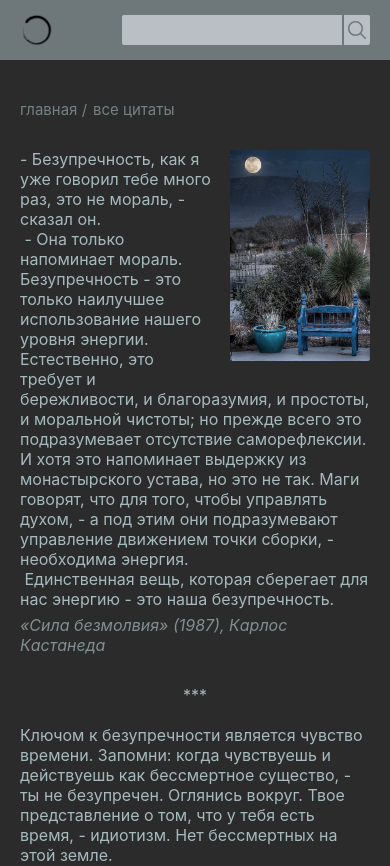
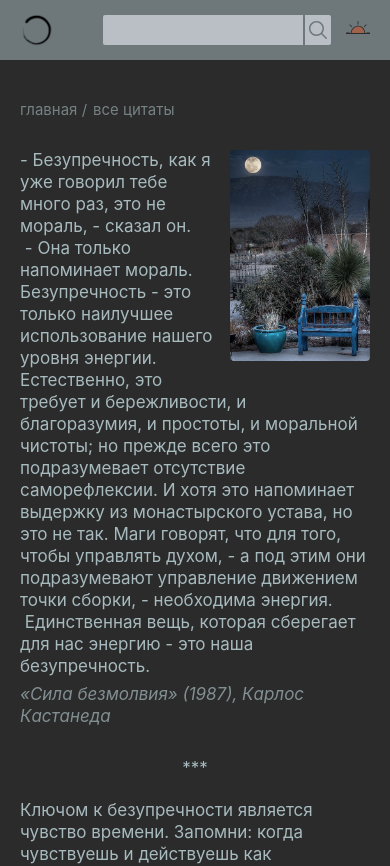
Before and after one commit to Anna-fog/quotes, a Vue app: page /#/castaneda in a window 390 px wide. Shown: the top 866 px of the page. Built offline with nearby package versions, Linux system fonts and the light colour scheme.

Commit message:
feat: add color modes

```diff
--- a/package.json
+++ b/package.json
@@ -12,6 +12,7 @@
     "lint": "eslint . --ext .vue,.js,.jsx,.cjs,.mjs,.ts,.tsx,.cts,.mts --fix --ignore-path .gitignore"
   },
   "dependencies": {
+    "@vueuse/core": "^9.11.1",
     "pinia": "^2.0.28",
     "vue": "^3.2.45",
     "vue-router": "^4.1.6"
--- a/src/App.vue
+++ b/src/App.vue
@@ -32,10 +32,6 @@ const router = useRouter()
   width: 100px;
   height: auto;
   animation: wind ease-in-out 5s;
-
-  @media (max-width: 560px) {
-    bottom: 50px;
-  }
 }
 
 @keyframes wind {
--- a/src/assets/base.scss
+++ b/src/assets/base.scss
@@ -2,23 +2,75 @@
   --rolling-stone: #6E777A;
   --mine-shaft: #2B2B2B;
   --tower-gray: #A7BABE;
+  --light-tower-gray: rgba(167, 186, 190, 0.6);
   --submarine: #B9BFC5;
   --gray-chateau: #A9B0B6;
   --shuttle-gray: #545e62;
   --limes-spuce: #33474f;
   --cape-cod: #383a3b;
+  --cape-palliser: #a0624c;
+
+  --silver-chalice: #A8A8A8;
+  --dove-gray: #676767;
+  --black: #000000;
+  --alto: #DDDDDD;
+  --manatee: #939394;
+  --jumbo: #8b8b8d;
+  --silver: #C5C5C5;
 }
 
-/* semantic color variables for this project */
+// Light theme colors
 :root {
+  --color-background: var(--silver);
+  --color-main-text: var(--black);
+  --color-light-text: var(--mine-shaft);
+
+  --color-selection: var(--limes-spuce);
+
+  --color-section-separator: var(--dove-gray);
+
+  --color-input: var(--silver-chalice);
+  --color-input-background: var(--alto);
+
+  --color-icon: var(--dove-gray);
+  --color-icon-hover: var(--shuttle-gray);
+
+  --color-header-background: var(--manatee);
+  --color-header-button: var(--alto);
+  --color-header-button-hover: var(--silver);
+
+  --color-sun-background: var(--silver);
+
+  --color-scrollbar-track: var(--dove-gray);
+  --color-scrollbar-thumb-background: var(--silver);
+  --color-scrollbar-thumb-border: var(--dove-gray);
+}
+
+// Dark theme colors
+[color-scheme='dark'] {
   --color-background: var(--mine-shaft);
   --color-main-text: var(--tower-gray);
-}
+  --color-light-text: var(--light-tower-gray);
 
-@media (prefers-color-scheme: dark) {
-  :root {
-    //--color-background: var(--vt-c-black);
-  }
+  --color-selection: var(--limes-spuce);
+
+  --color-section-separator: var(--rolling-stone);
+
+  --color-input: var(--mine-shaft);
+  --color-input-background: var(--submarine);
+
+  --color-icon: var(--rolling-stone);
+  --color-icon-hover: var(--shuttle-gray);
+
+  --color-header-background: var(--rolling-stone);
+  --color-header-button: var(--submarine);
+  --color-header-button-hover: var(--gray-chateau);
+
+  --color-sun-background: var(--cape-palliser);
+
+  --color-scrollbar-track: var(--cape-cod);
+  --color-scrollbar-thumb-background: var(--rolling-stone);
+  --color-scrollbar-thumb-border: var(--cape-cod);
 }
 
 *,
@@ -27,7 +79,6 @@
   box-sizing: border-box;
   margin: 0;
   padding: 0;
-  position: relative;
   font-weight: normal;
 }
 
@@ -53,14 +104,14 @@ body {
   }
 
   &::-webkit-scrollbar-track {
-    background-color: var(--cape-cod);
+    background-color: var(--color-scrollbar-track);
   }
 
   &::-webkit-scrollbar-thumb {
     border-radius: 2px;
-    background-color: var(--rolling-stone);
+    background-color: var(--color-scrollbar-thumb-background);
 
-    border: 2px solid var(--cape-cod);
+    border: 2px solid var(--color-scrollbar-thumb-border);
   }
 }
 
@@ -74,6 +125,7 @@ body {
   }
 }
 
+// Standard fade transition
 .v-enter-active,
 .v-leave-active {
   transition: opacity 0.5s ease;
--- a/src/components/Header.vue
+++ b/src/components/Header.vue
@@ -1,13 +1,23 @@
 <script setup lang="ts">
 import { onMounted } from "vue"
 import { useRouter } from 'vue-router'
+import { useDark, useToggle } from "@vueuse/core";
 import IconClear from '@/components/icons/IconClear.vue'
 import IconSearch from '@/components/icons/IconSearch.vue'
+import IconSun from '@/components/icons/IconSun.vue'
 import { useQuotesStore } from "@/stores";
 
 const store = useQuotesStore()
 
 const router = useRouter()
+
+const isDark = useDark({
+  selector: 'body',
+  attribute: 'color-scheme',
+  valueDark: 'dark',
+  valueLight: 'light',
+})
+const toggleDark = useToggle(isDark)
 
 const filterQuotes = async () => {
   store.filterValue
@@ -28,9 +38,18 @@ const vLowerCase = {
   }
 }
 
+const setInitialDarkMode = () => {
+  toggleDark()
+  localStorage.setItem('initial-mode', 'dark-mode')
+}
+
 onMounted(async () => {
   await router.isReady()
   store.filterValue = router.currentRoute.value.query?.filter?.toString()
+
+  if (!localStorage.getItem('initial-mode')) {
+    setInitialDarkMode()
+  }
 })
 </script>
 
@@ -40,6 +59,7 @@ onMounted(async () => {
       <RouterLink to="/">
         <img src="../assets/images/enso.png" class="header__logo" alt="enso">
       </RouterLink>
+      <div class="header__actions">
         <div class="header__search">
           <div class="header__input">
             <input v-model="store.filterValue" v-lower-case @keyup.enter="filterQuotes" type="text">
@@ -49,6 +69,10 @@ onMounted(async () => {
             <IconSearch class="search-icon" />
           </button>
         </div>
+        <div :class="['sun-icon', {'sun-icon_sunset': isDark}]" @click="toggleDark()">
+          <IconSun class="sun-icon__svg"></IconSun>
+        </div>
+      </div>
     </div>
   </header>
 </template>
@@ -56,7 +80,7 @@ onMounted(async () => {
 
 <style scoped lang="scss">
 .header {
-  background-color: var(--rolling-stone);
+  background-color: var(--color-header-background);
 
   &__content {
     display: flex;
@@ -86,6 +110,16 @@ onMounted(async () => {
     }
   }
 
+  &__actions {
+    display: flex;
+    align-items: center;
+    gap: 20px;
+
+    @media (max-width: 560px) {
+      gap: 15px;
+    }
+  }
+
   &__search {
     display: flex;
     justify-content: center;
@@ -94,7 +128,6 @@ onMounted(async () => {
 
   &__input {
     position: relative;
-  }
 
     input {
       height: 24px;
@@ -103,17 +136,19 @@ onMounted(async () => {
       border: none;
       padding: 4px 26px 4px 8px;
       font-size: 14px;
-    color: var(--mine-shaft);
-    background-color: var(--submarine);
+      color: var(--color-input);
+      background-color: var(--color-input-background);
 
       &:focus-visible {
-      outline: 2px solid var(--mine-shaft);
+        outline: 2px solid var(--color-input);
       }
 
       @media (max-width: 560px) {
+        width: 200px;
         height: 30px;
         padding-right: 32px;
         font-size: 16px;
+      }
     }
   }
 
@@ -124,11 +159,11 @@ onMounted(async () => {
     right: 8px;
     top: 6px;
     cursor: pointer;
-    color: var(--rolling-stone);
+    color: var(--color-icon);
     transition: .3s all;
 
     &:hover {
-      color: var(--shuttle-gray);
+      color: var(--color-icon-hover);
       transform: scale(1.2);
     }
 
@@ -141,12 +176,60 @@ onMounted(async () => {
   }
 
   .search-icon {
-    color: var(--rolling-stone);
+    color: var(--color-icon);
     transition: .3s all;
 
     @media (max-width: 560px) {
       width: 18px;
       height: 18px;
+    }
+  }
+
+  .sun-icon {
+    cursor: pointer;
+    position: absolute;
+    right: 20px;
+
+    @media (max-width: 1240px) {
+      position: relative;
+      right: 0;
+    }
+
+    &__svg {
+      position: relative;
+      top: 2px;
+      color: var(--color-sun-background);
+      transition: .6s all ease;
+
+      &:hover {
+        transform: rotate(180deg);
+
+      }
+    }
+
+    &:after {
+      content: '';
+      display: block;
+      position: absolute;
+      width: 24px;
+      height: 14px;
+      background-color: transparent;
+      border-top: 1px solid transparent;
+      bottom: -10px;
+      transition: .6s bottom;
+    }
+
+    &_sunset {
+      &:after {
+        background-color: var(--color-header-background);
+        border-top: 1px solid var(--mine-shaft);
+        bottom: -3px;
+      }
+
+      .sun-icon__svg {
+        top: 5px;
+        color: var(--color-sun-background);
+      }
     }
   }
 
@@ -159,15 +242,15 @@ onMounted(async () => {
     border: none;
     margin-left: 2px;
     padding: 4px;
-    background-color: var(--submarine);
+    background-color: var(--color-header-button);
     cursor: pointer;
     transition: .3s all;
 
     &:hover {
-      background-color: var(--gray-chateau);
+      background-color: var(--color-header-button-hover);
 
       .search-icon {
-        color: var(--shuttle-gray);
+        color: var(--color-icon-hover);
       }
     }
 
@@ -175,10 +258,10 @@ onMounted(async () => {
       height: 30px;
 
       &:hover {
-        background-color: var(--submarine);
+        background-color: var(--color-header-button);
 
         .search-icon {
-          color: var(--rolling-stone);
+          color: var(--color-icon);
         }
       }
     }
--- a/src/views/FilteredQuotes.vue
+++ b/src/views/FilteredQuotes.vue
@@ -128,7 +128,8 @@ onMounted(() => {
     }
 
     @media (max-width: 560px) {
-      font-size: 16px;
+      font-size: 17px;
+      line-height: 22px;
     }
 
     &:after {
@@ -139,7 +140,7 @@ onMounted(() => {
     }
 
     &::selection {
-      background-color: var(--limes-spuce);
+      background-color: var(--color-selection);
     }
 
     div {
@@ -162,7 +163,7 @@ onMounted(() => {
 
     a {
       margin-right: 6px;
-      color: rgba(167, 186, 190, 0.6);
+      color: var(--color-light-text);
       cursor: pointer;
     }
   }
@@ -172,7 +173,7 @@ onMounted(() => {
     width: 330px;
     height: fit-content;
     margin-top: 50px;
-    border-radius: 2px;
+    border-radius: 4px;
     filter: saturate(0.7);
 
     @media (max-width: 1180px) {
--- a/src/views/HomeView.vue
+++ b/src/views/HomeView.vue
@@ -77,7 +77,7 @@ onMounted(() => {
     height: 500px;
     width: auto;
     filter: saturate(0.7);
-    border-radius: 2px;
+    border-radius: 4px;
 
     @media (max-width: 720px) {
       width: 40%;
@@ -92,8 +92,8 @@ onMounted(() => {
   cursor: pointer;
 
   @media (max-width: 560px) {
-    font-size: 16px;
-    line-height: 24px;
+    font-size: 17px;
+    line-height: 22px;
   }
 
   &__main {
@@ -117,10 +117,11 @@ onMounted(() => {
         display: block;
         width: 1px;
         height: 8px;
+        position: relative;
         left: 30px;
         top: 4px;
         margin-bottom: 4px;
-        background-color: var(--rolling-stone);
+        background-color: var(--color-section-separator);
       }
 
       &:last-child {
```
Also changed, not shown: src/components/icons/IconSun.vue (added, +6 -0 lines). Lines whose indentation alone changed are shown as unchanged.
